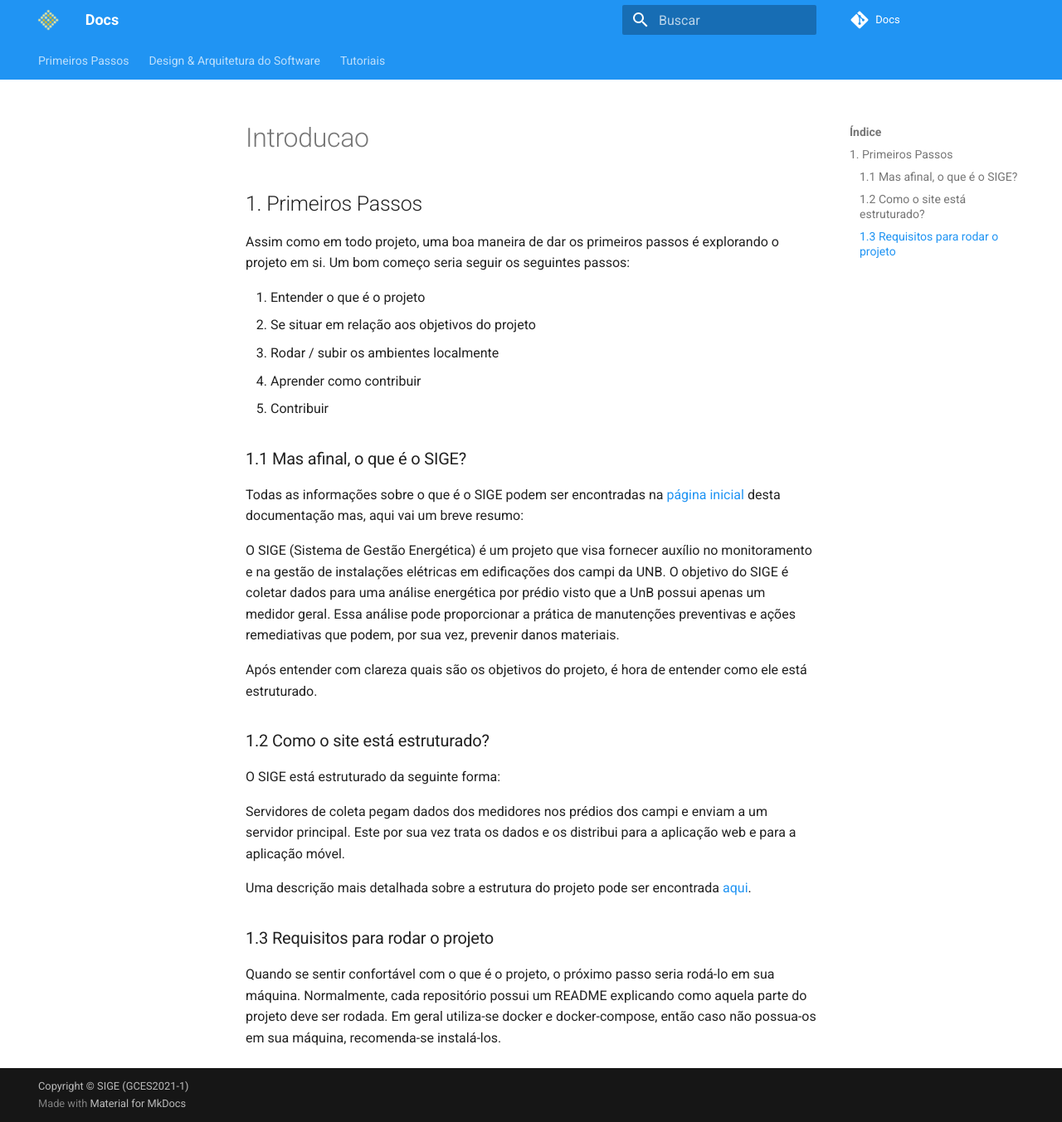
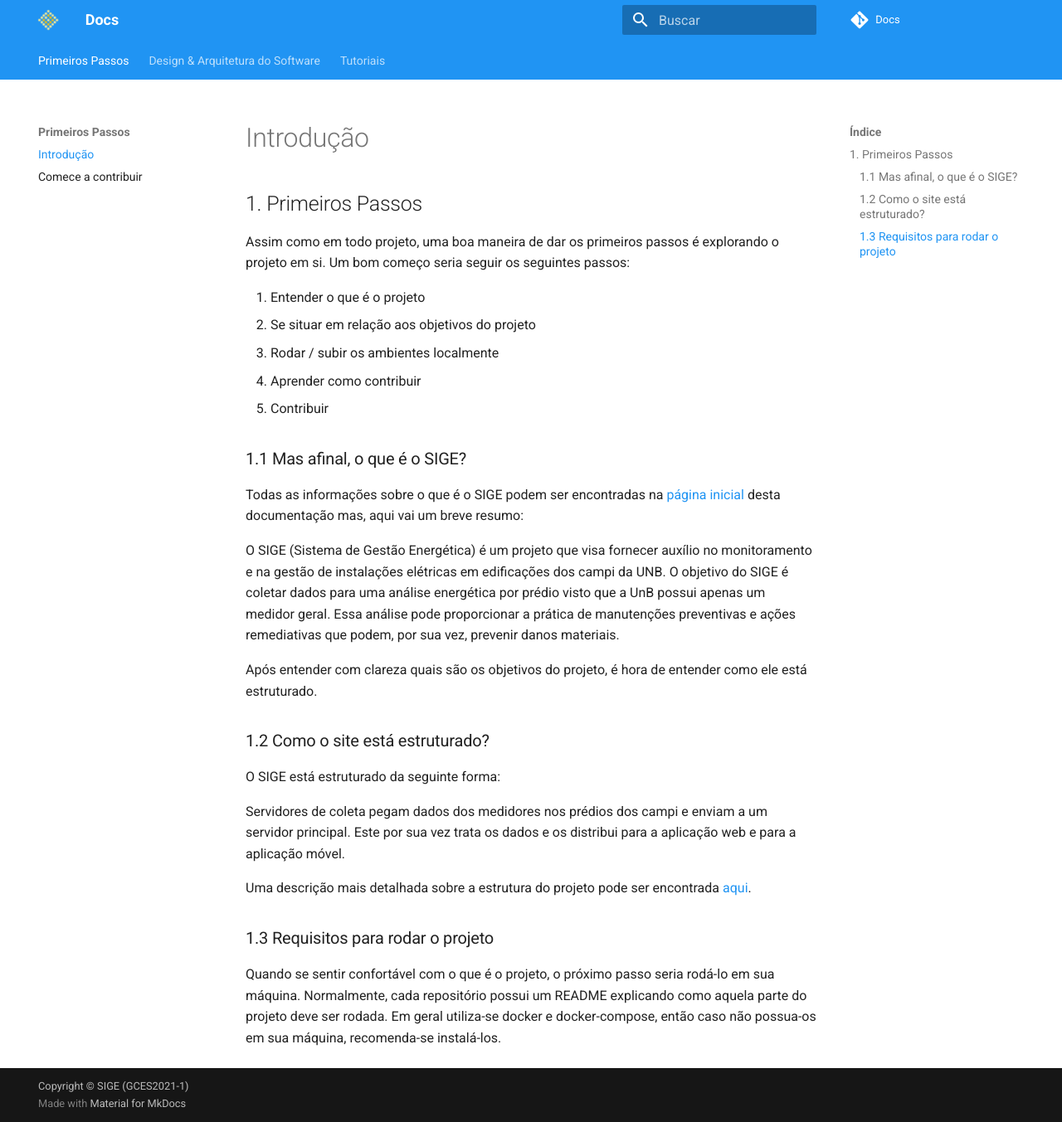
Before and after one commit to lappis-unb/docs, an MkDocs documentation site: the page built from docs/primeiros-passos/introducao.md, in a window 1280 px wide and 1353 px high. Shown: the whole window at 83% size. Built offline with MkDocs 1.6.1 and Material for MkDocs 9.7.7, drawn with Linux system fonts in a browser that asks for light colours; comment, search, counter and statistics services are not loaded.

Commit message:
#9 - Added introduction page to menu

```diff
--- a/mkdocs.yml
+++ b/mkdocs.yml
@@ -29,6 +29,7 @@ theme:
 # Content Menu
 nav:
   - Primeiros Passos:
+    - Introdução: "primeiros-passos/introducao.md"
     - Comece a contribuir: "primeiros-passos/comece-contribuir.md"
   - Design & Arquitetura do Software:
     - Arquitetura: "design-arquitetura/arquitetura.md"
```
